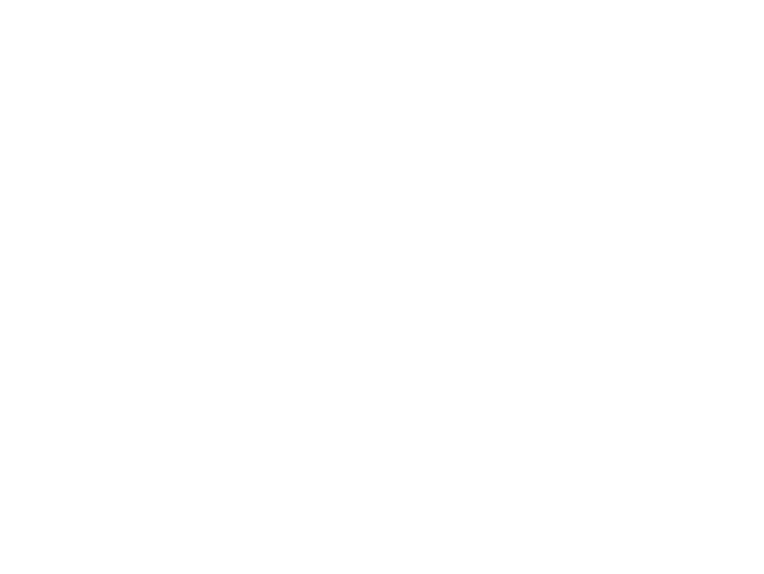
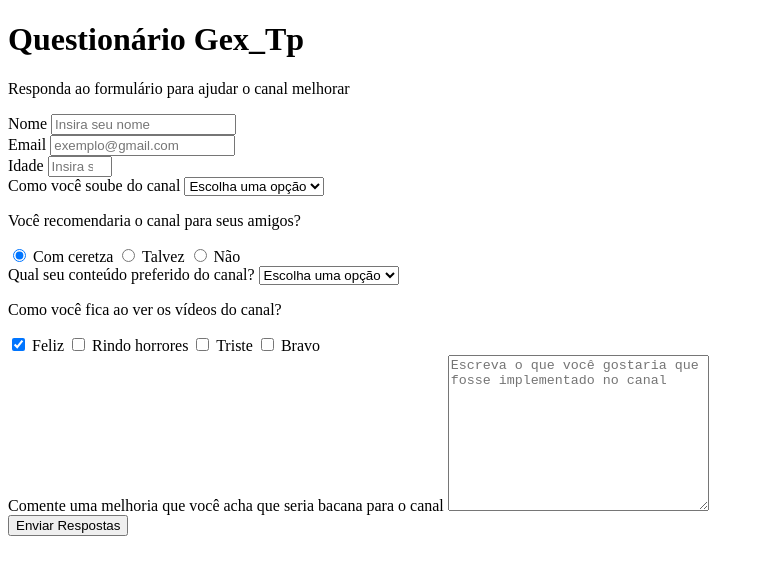
Before and after one commit to gabtapia/Survey-Form-FCC, a plain HTML site: page index.html in a window 1280 px wide. Shown: the whole page, without its empty margins (0-764 px from the left). Drawn offline with Linux system fonts and the light colour scheme.

Commit message:
Formulário Concluído

```diff
--- a/index.html
+++ b/index.html
@@ -6,6 +6,89 @@
     <title>Survey Form FCC</title>
 </head>
 <body>
+    <header>
+        <h1 id="title">Questionário Gex_Tp</h1>
+        <p id="description">Responda ao formulário para ajudar o canal melhorar</p>
+    </header>
 
+    <form action="javascript:alert('Aooba meus queridos, sim o formulário está funcionando.');" id="survey-form">
+        <div class="form-group">
+            <label id="name-label" for="name">Nome
+                <input type="text" name="name" id="name" required placeholder="Insira seu nome">
+            </label>
+        </div>
+        <div class="form-group">
+            <label id="email-label" for="email">Email
+                <input type="email" name="email" id="email" required placeholder="exemplo@gmail.com">
+            </label>
+        </div>
+        <div class="form-group">
+            <label id="number-label" for="age">Idade
+                <input type="number" name="age" id="number" min="4" max="120" placeholder="Insira sua idade">
+            </label>
+        </div>
+        <div class="form-group">
+            <label for="dropdown-know" id="drop-label">Como você soube do canal
+                <select name="dropdown-know" id="dropdown" class="drop">
+                    <option disabled selected value>Escolha uma opção</option>
+                    <option value="youtube">Feed do YouTube</option>
+                    <option value="insta">Pelo seu Instagram</option>
+                    <option value="friend">Amigos</option>
+                </select>
+            </label>
+        </div>
+        <div class="form-group">
+            <p>Você recomendaria o canal para seus amigos?</p>
+            <label>
+                <input type="radio" checked name="recommend" class="radio" value="sure">
+                Com ceretza
+            </label>
+            <label>
+                <input type="radio" name="recommend" class="radio" value="maybe">
+                Talvez
+            </label>
+            <label>
+                <input type="radio" name="recommend" class="radio" value="no">
+                Não
+            </label>
+        </div>
+        <div class="form-group">
+            <label for="dropdown-fav" id="drop-label">Qual seu conteúdo preferido do canal?
+                <select name="dropdown-fav" id="dropdown-fav" class="drop">
+                    <option disabled selected value>Escolha uma opção</option>
+                    <option value="doom">Série de DOOM</option>
+                    <option value="horda">Modo HORDA</option>
+                    <option value="shorts">Shorts</option>
+                </select>
+            </label>
+        </div>
+        <div class="form-group">
+            <p>Como você fica ao ver os vídeos do canal?</p>
+            <label>
+                <input type="checkbox" checked name="vibe" class="checkbox" value="feliz">
+                Feliz
+            </label>
+            <label>
+                <input type="checkbox" name="vibe" class="checkbox" value="rindo">
+                Rindo horrores
+            </label>
+            <label>
+                <input type="checkbox" name="vibe" class="checkbox" value="triste">
+                Triste
+            </label>
+            <label>
+                <input type="checkbox" name="vibe" class="checkbox" value="bravo">
+                Bravo
+            </label>
+        </div>
+        <div class="form-group">
+            <label for="improve">Comente uma melhoria que você acha que seria bacana para o canal
+                <textarea name="improve" id="txt-area" cols="30" rows="10" placeholder="Escreva o que você gostaria que fosse implementado no canal"></textarea>
+            </label>
+        </div>
+        <div class="form-group">
+            <input id="submit" type="submit" value="Enviar Respostas">
+        </div>
+    </form>
 </body>
 </html>
```
Also changed, not shown: assets/favicon.ico (added).
